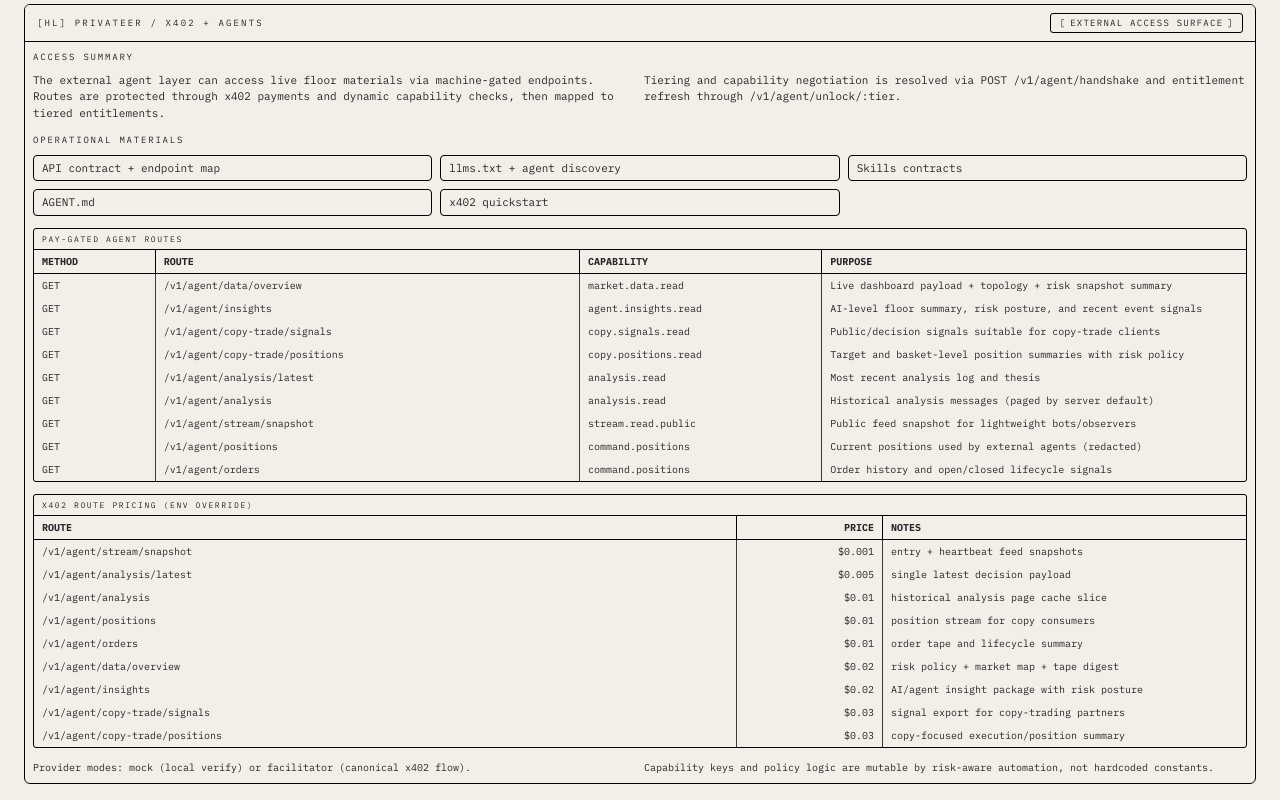
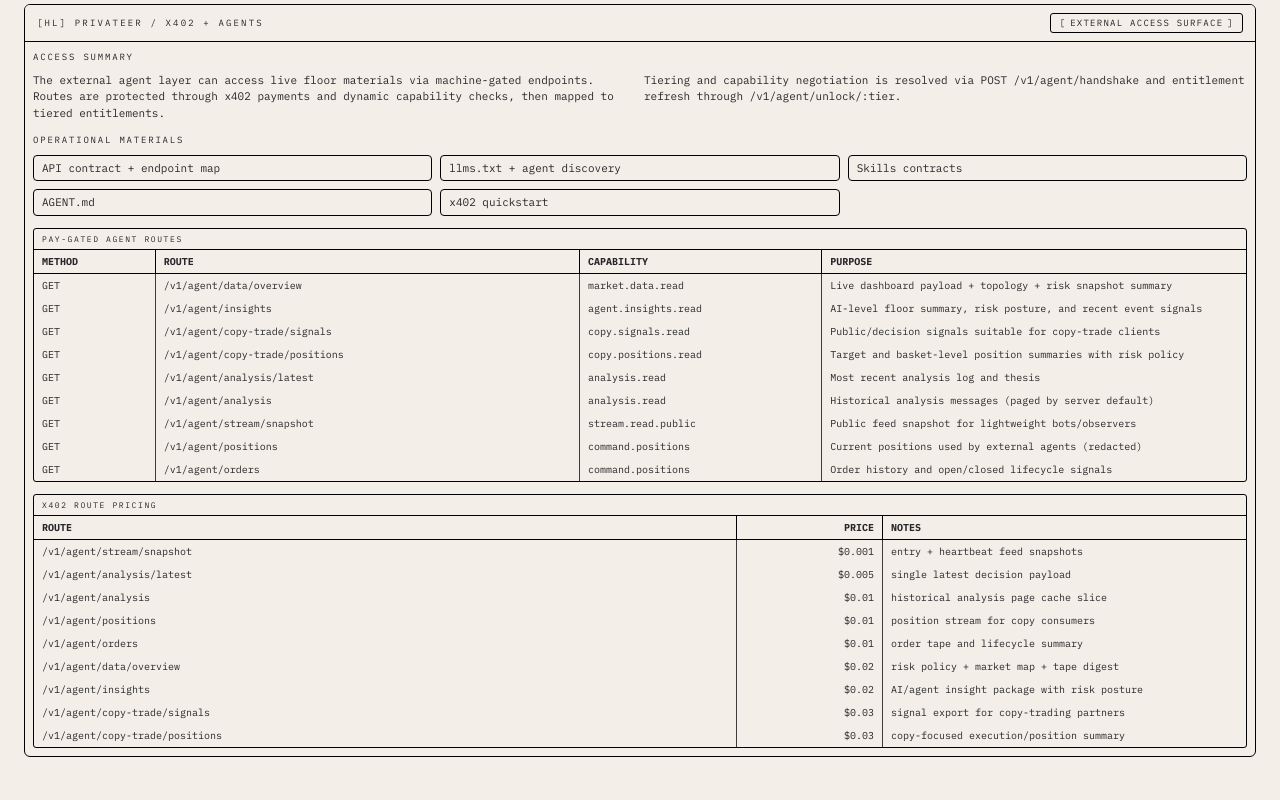
Before and after one commit to ADWilkinson/hlprivateer.xyz, a Next.js app in the folder apps/web/: page / in a window 1280 px wide. Shown: the part 2195-2995 px from the top of the page. After the commit the page ends 2968 px from the top, so only its background shows below. Built offline with nearby package versions, Linux system fonts and the light colour scheme; no server answers.

Commit message:
chore: remove implementation-facing x402 UI copy and enforce production deploy defaults

```diff
--- a/apps/web/app/ui/X402AgentMaterialsPanel.tsx
+++ b/apps/web/app/ui/X402AgentMaterialsPanel.tsx
@@ -175,7 +175,7 @@ export function X402AgentMaterialsPanel() {
         />
 
         <AsciiTable
-          caption='x402 route pricing (env override)'
+          caption='x402 route pricing'
           columns={[
             { key: 'route', header: 'ROUTE', align: 'left', width: '58%' },
             { key: 'price', header: 'PRICE', align: 'right', width: '12%' },
@@ -184,11 +184,6 @@ export function X402AgentMaterialsPanel() {
           data={x402Pricing}
           emptyText='no pricing data'
         />
-
-        <div className='grid gap-2 text-[10px] text-hlpMuted md:grid-cols-2'>
-          <span>Provider modes: mock (local verify) or facilitator (canonical x402 flow).</span>
-          <span>Capability keys and policy logic are mutable by risk-aware automation, not hardcoded constants.</span>
-        </div>
       </div>
     </section>
   )
```
Also changed, not shown: 2 other files (tests, documents, lock files or other folders).
